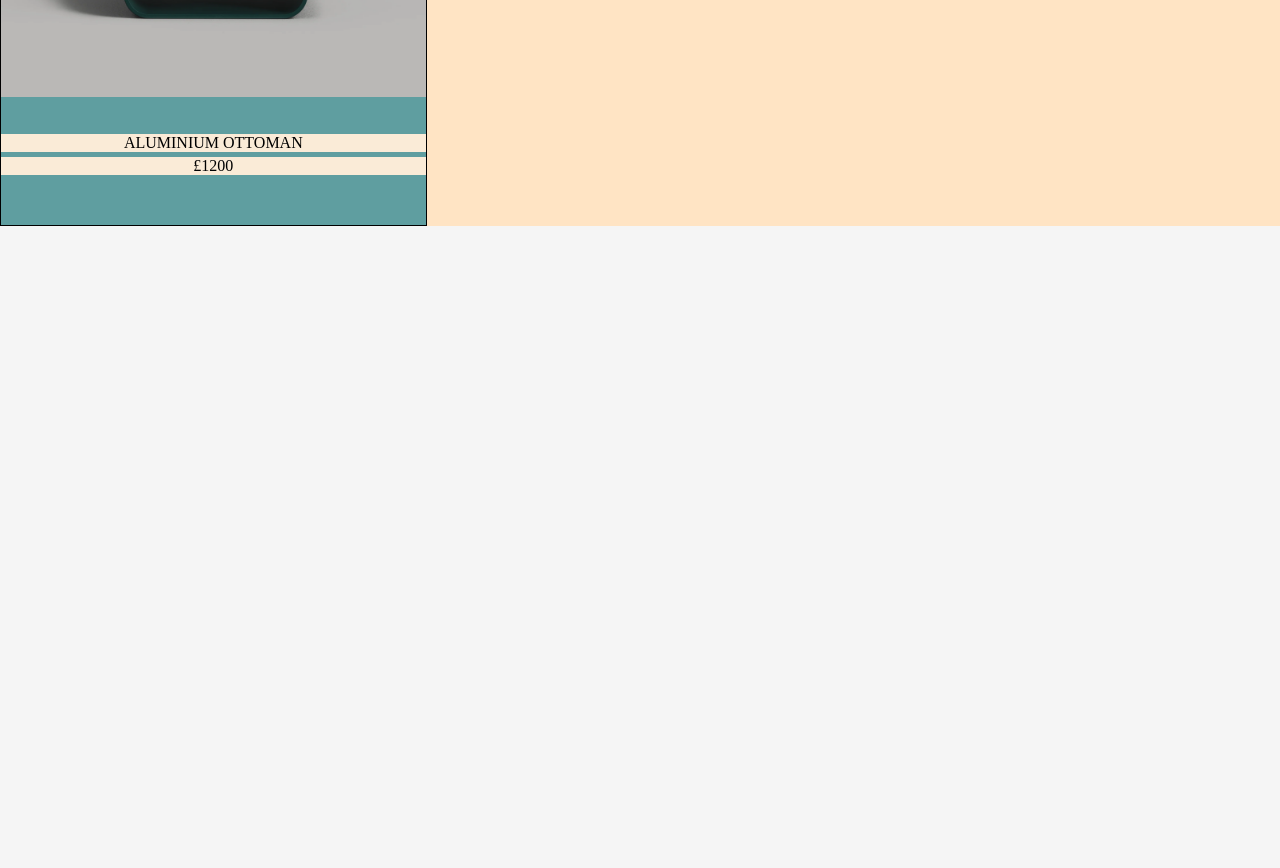
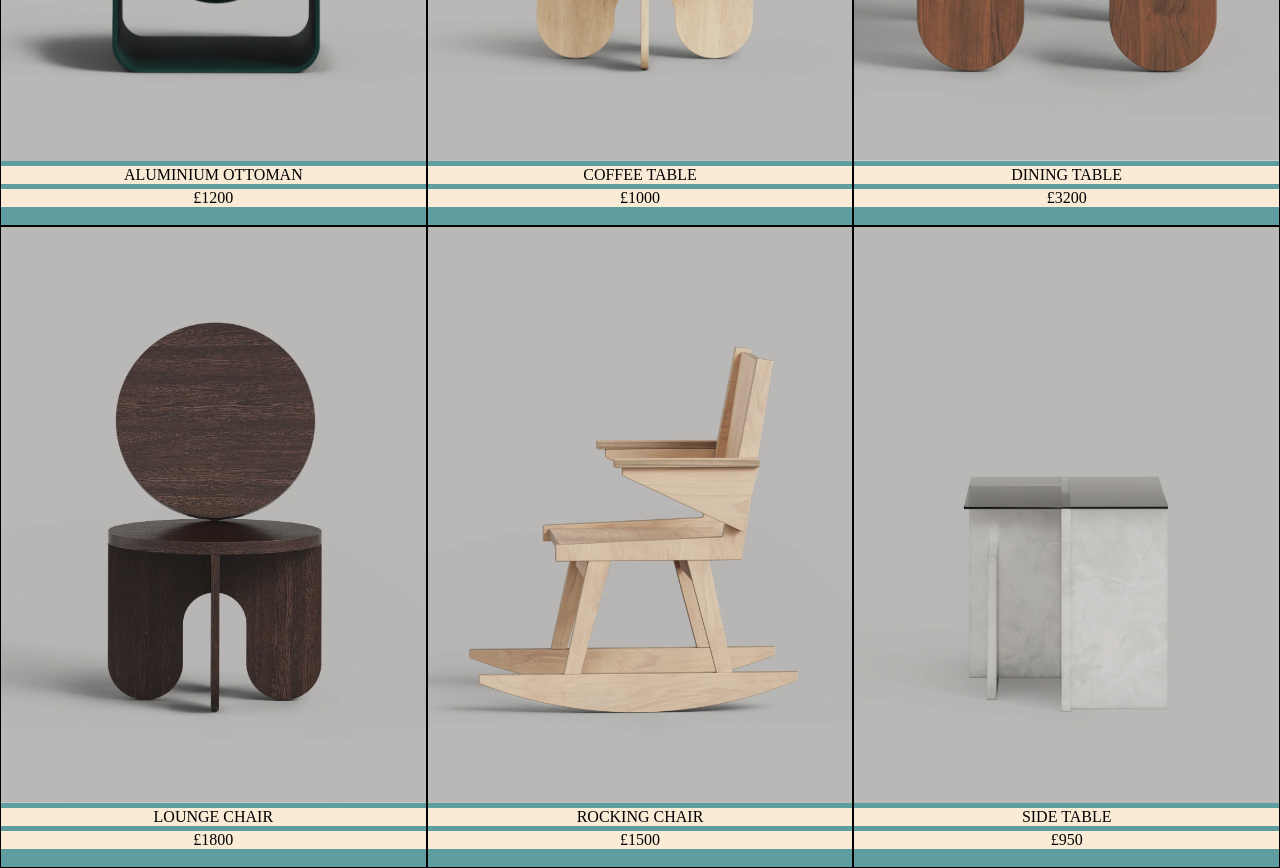
Before and after one commit to brian-david4/furniture-shop, a React (Vite) app in the folder furniture/: page /products in a window 1280 px wide. Shown: the part 480-1348 px from the top of the page. Before the commit the page ends 800 px from the top, so only its background shows below. Built offline with nearby package versions, Linux system fonts and the light colour scheme; the HTML template or start-up script is replaced by a standard one; a web font is replaced by a local one.

Commit message:
Add more products

```diff
--- a/furniture/src/Components/ProductCard/ProdCard.module.css
+++ b/furniture/src/Components/ProductCard/ProdCard.module.css
@@ -8,13 +8,12 @@
 }
 .prodImage {
   width: 100%;
-  height: 80%;
+  height: 90%;
   object-fit: cover;
   object-position: center;
 }
 .prodCaption {
   position: relative;
-  top: 4vh;
   margin-top: 5px;
   width: 100%;
   background-color: antiquewhite;
--- a/furniture/src/Components/ProductCard/ProductCard.tsx
+++ b/furniture/src/Components/ProductCard/ProductCard.tsx
@@ -8,7 +8,7 @@ interface ProductCardProps {
 const ProductCard = ({ product }: ProductCardProps) => {
   return (
     <div className={styles.cardContainer}>
-      <img className={styles.prodImage} src={product.image} />
+      <img draggable={false} className={styles.prodImage} src={product.image} />
       <div className={styles.prodCaption}>{product.id.name}</div>
       <div className={styles.prodCaption}>{`£${product.price}`}</div>
     </div>
--- a/furniture/src/Data/data.ts
+++ b/furniture/src/Data/data.ts
@@ -1,5 +1,10 @@
 import { Product } from "./Product";
 import alum_otto from "/product-images/alum_ottoman.webp";
+import coffee_table from "/product-images/coffee_table.webp";
+import dining_table from "/product-images/dining_table.webp";
+import lounge_chair from "/product-images/lounge_chair.webp";
+import rocking_chair from "/product-images/rocking_chair.webp";
+import side_table from "/product-images/side_table.webp";
 
 export const products: Product[] = [
   {
@@ -10,4 +15,44 @@ export const products: Product[] = [
     measurement: { width: 70, height: 46 },
     image: alum_otto,
   },
+  {
+    id: { name: "COFFEE TABLE", slug: "coffee-table" },
+    description:
+      "Capsules is a furniture series based on the evolution of the geometric form of a capsule, which consists of a cylinder with two hemispherical ends. Playing with the positive and negative space of its shape, the collection becomes an exploration of rounded and organic shapes",
+    price: 1000,
+    measurement: { width: 60, height: 30 },
+    image: coffee_table,
+  },
+  {
+    id: { name: "DINING TABLE", slug: "dining-table" },
+    description:
+      "Capsules is a furniture series based on the evolution of the geometric form of a capsule, which consists of a cylinder with two hemispherical ends. Playing with the positive and negative space of its shape, the collection becomes an exploration of rounded and organic shapes",
+    price: 3200,
+    measurement: { width: 80, height: 74 },
+    image: dining_table,
+  },
+  {
+    id: { name: "LOUNGE CHAIR", slug: "lounge-chair" },
+    description:
+      "Capsules is a furniture series based on the evolution of the geometric form of a capsule, which consists of a cylinder with two hemispherical ends. Playing with the positive and negative space of its shape, the collection becomes an exploration of rounded and organic shapes",
+    price: 1800,
+    measurement: { width: 52, height: 90 },
+    image: lounge_chair,
+  },
+  {
+    id: { name: "ROCKING CHAIR", slug: "rocking-chair" },
+    description:
+      "Formica is OWL&#39s first series, marking the beginning of the brand and workshop. The collection presents a series of seating variations in baltic birch plywood, a neutral material fit for any type of home or interior design project. As a means to be open and customisable, the series comes with a collection of add-ons in formica, which allows for a more playful and colourful design",
+    price: 1500,
+    measurement: { width: 60, height: 85 },
+    image: rocking_chair,
+  },
+  {
+    id: { name: "SIDE TABLE", slug: "side-table" },
+    description:
+      "Alabaster is an evolving series in which alabaster is shaped into a functional play of vertical, geometric forms. Bringing in contemporary ways of working, the Alabaster series reduces the material to its raw essence while alluding to its rich history of ornament and sculpture",
+    price: 950,
+    measurement: { width: 40, height: 40 },
+    image: side_table,
+  },
 ];
```
